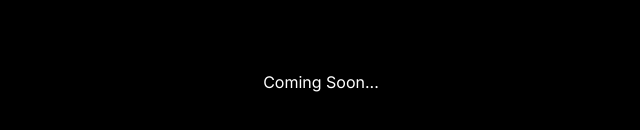
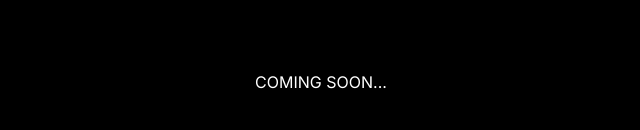
Before and after one commit to mrnzdev/neat-mail, a Next.js app: page / in a window 1280 px wide. Shown: the part 318-448 px from the top of the page, without its empty margins (319-959 px from the left). Built offline with nearby package versions, Linux system fonts and the light colour scheme.

Commit message:
Update heading text to uppercase

```diff
--- a/app/page.tsx
+++ b/app/page.tsx
@@ -1,7 +1,7 @@
 export default function Home() {
   return (
     <main className="h-full m-0 flex justify-center items-center">
-      <h1 className="text-center">Coming Soon...</h1>
+      <h1 className="text-center">COMING SOON...</h1>
     </main>
   )
 }
```
